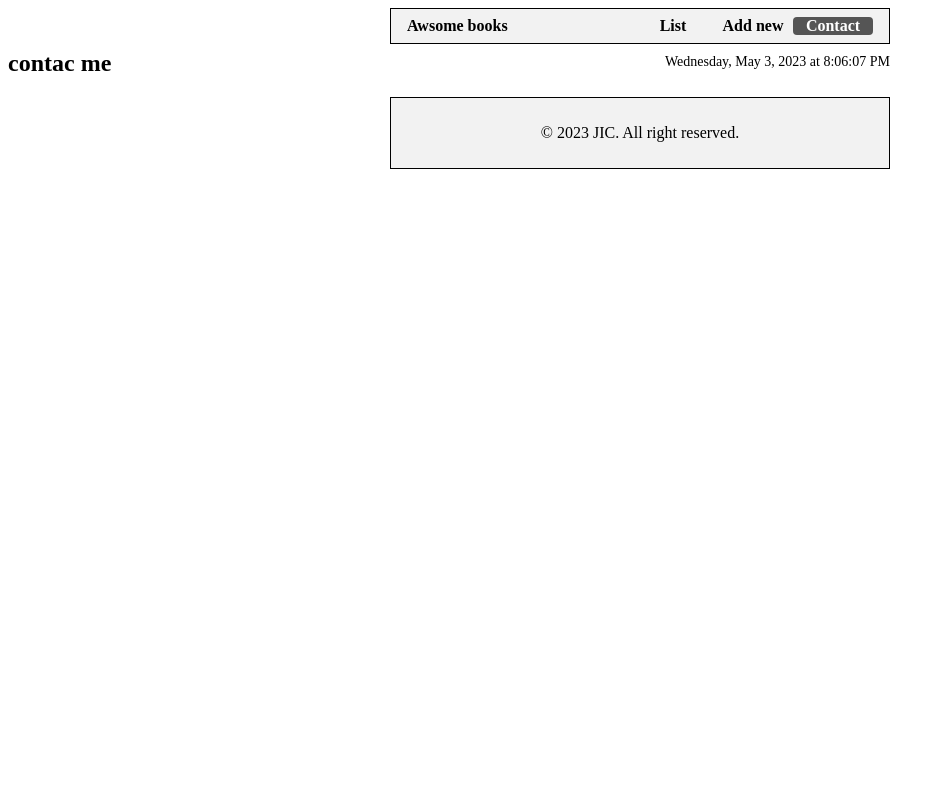
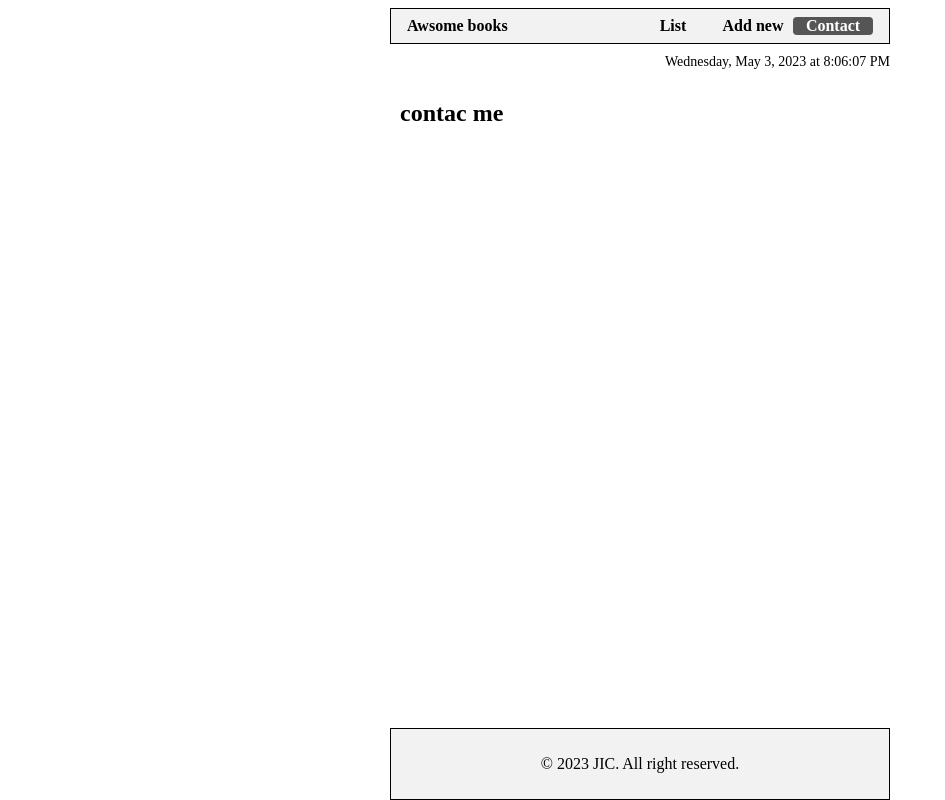
Before and after one commit to jicamargo/awesome-books, a website: page index.html in a window 1280 px wide. Both pictures are taken after a click on the item "Contact". Shown: the whole page, without its empty margins (0-945 px from the left). Drawn offline with Linux system fonts and the light colour scheme.

Commit message:
add SPA functionally

```diff
--- a/css/styles.css
+++ b/css/styles.css
@@ -1,6 +1,12 @@
 * {
   box-sizing: border-box;
 }
+
+/* body {
+  height: 100px;
+  background-color: aquamarine;
+  overflow-y: scroll;
+} */
 
 /* styles for header and navbar */
 
@@ -61,17 +67,16 @@ nav li:hover a {
 /* general styles for main section   */
 
 main {
-  margin-top: 50px; /* ajusta este valor según sea necesario */
+  margin-top: 70px; /* ajusta este valor según sea necesario */
 }
 
-
-/* styles for booklist section  */
-
-.books {
+#list-section, #add-new-section, #contact-section {
   width: 500px;
   padding: 10px;
   margin: auto;
 }
+
+/* styles for booklist section  */
 
 #booklist {
   /* padding: 16px; */
@@ -108,8 +113,7 @@ main {
 .newbookform {
   display: flex;
   flex-direction: column;
-  margin: 30px auto;
-  border-top: 2px black solid;
+  margin: 0 auto;
   width: 300px;
   text-align: center;
 }
@@ -127,16 +131,25 @@ main {
   box-shadow: 5px 5px 5px #292424;
 }
 
+/* styles for contact section */
+.contact {
+  padding: 0 30px;
+  font-size: 16px;
+}
 
 /* styles for footer section */
 
 footer {
-  width: 500px;
+  position: fixed;
   padding: 10px;
-  margin: auto;
   text-align: center;
   background-color: #f2f2f2;
   border: 1px black solid ;
+  bottom: 0;
+  left: 50%;
+  transform: translateX(-50%);
+  max-width: 500px;
+  width: 100%;
 }
 
 /* init the section hidden */
```
